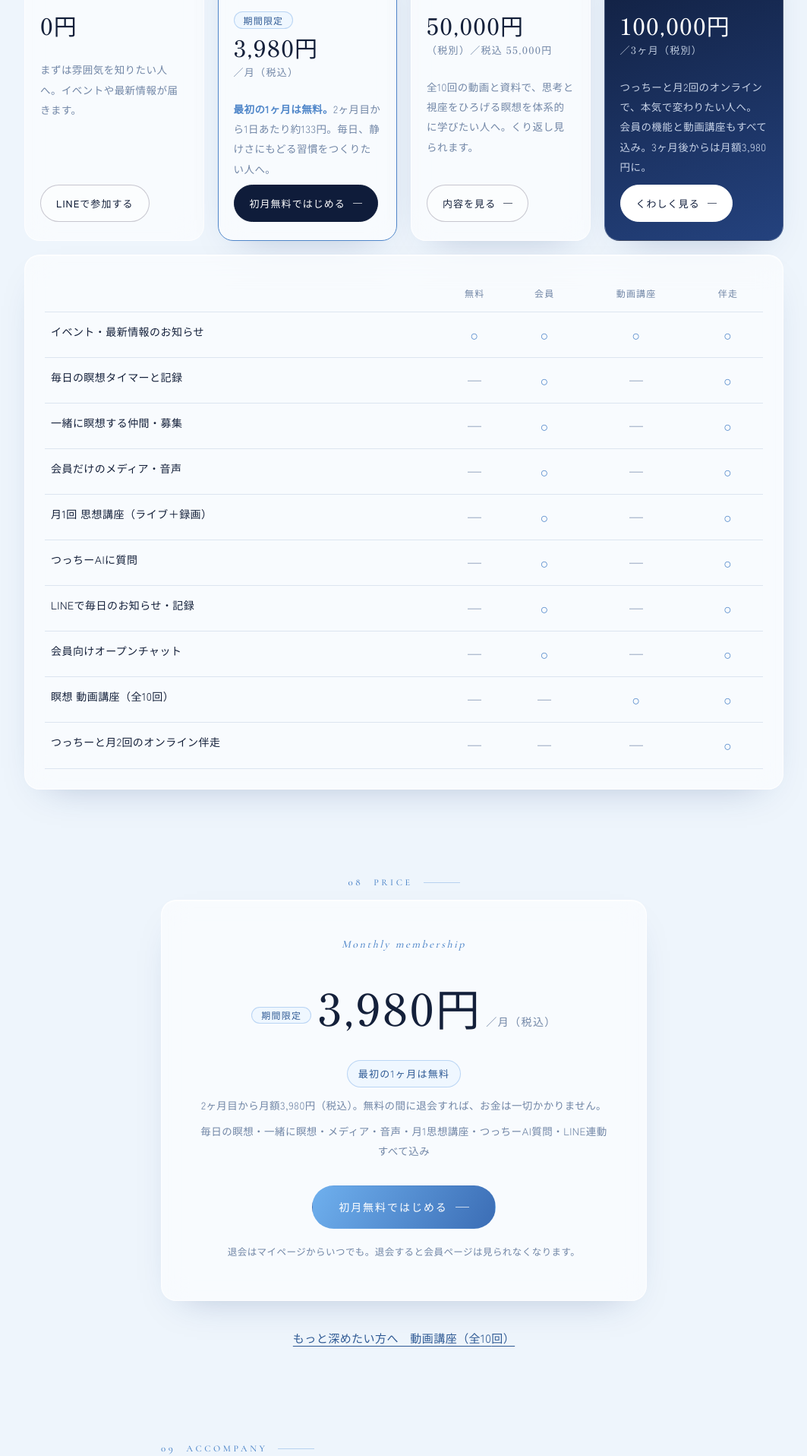
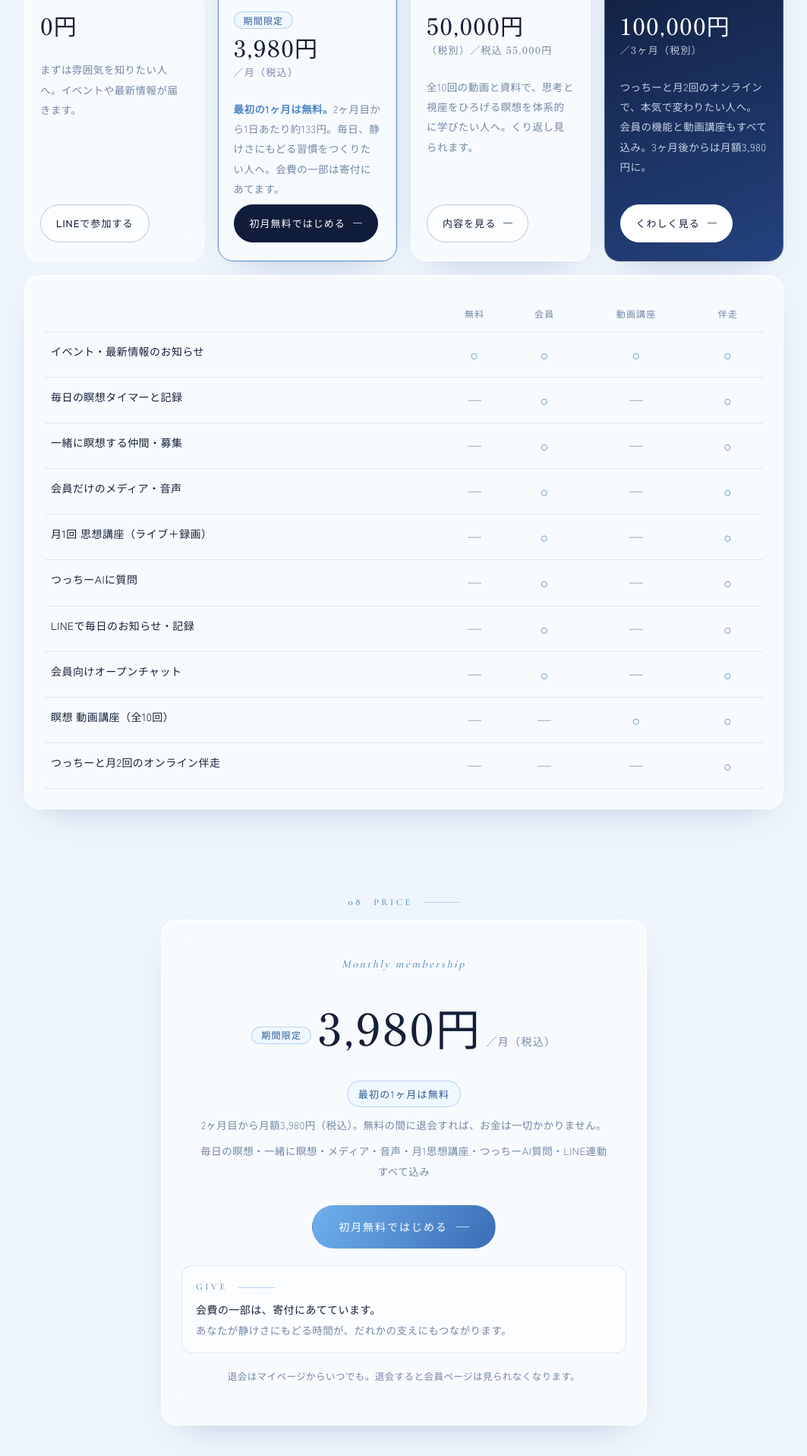
Before and after one commit to wclosetk8114-collab/meisou-community, a Next.js app: page / in a window 1280 px wide. Shown: the part 4740-6656 px from the top of the page at 76% size, without its empty margins (108-1171 px from the left). Built offline with nearby package versions, Linux system fonts and the light colour scheme.

Commit message:
会費の一部を寄付にあてることをLPに追記

```diff
--- a/app/page.tsx
+++ b/app/page.tsx
@@ -151,7 +151,7 @@ export default function Home() {
                 <p className="en">Member</p>
                 <h3 style={{ margin: "4px 0" }}>KUU会員</h3>
                 <p className="price" style={{ fontSize: 34 }}><span className="tag gold" style={{ fontSize: 12, verticalAlign: "middle", marginRight: 8 }}>期間限定</span>{yen(SITE.monthly)}<small>／月（税込）</small></p>
-                <p className="muted"><b style={{ color: "var(--gold)" }}>最初の1ヶ月は無料。</b>2ヶ月目から1日あたり約{Math.round(SITE.monthly / 30)}円。毎日、静けさにもどる習慣をつくりたい人へ。</p>
+                <p className="muted"><b style={{ color: "var(--gold)" }}>最初の1ヶ月は無料。</b>2ヶ月目から1日あたり約{Math.round(SITE.monthly / 30)}円。毎日、静けさにもどる習慣をつくりたい人へ。会費の一部は寄付にあてます。</p>
                 <a href={joinHref()} className="btn">初月無料ではじめる</a>
               </div>
               <div className="card">
@@ -197,6 +197,10 @@ export default function Home() {
               <p className="muted">毎日の瞑想・一緒に瞑想・メディア・音声・月1思想講座・つっちーAI質問・LINE連動<br />すべて込み</p>
               <div className="spacer" />
               <a href={joinHref()} className="btn gold">初月無料ではじめる</a>
+              <div style={{ marginTop: 22, padding: "16px 18px", borderRadius: 14, background: "rgba(255,255,255,.55)", border: "1px solid var(--line)", textAlign: "left" }}>
+                <p className="label" style={{ marginBottom: 4 }}>Give</p>
+                <p style={{ margin: 0, fontSize: 14 }}>会費の一部は、寄付にあてています。<br /><span className="muted">あなたが静けさにもどる時間が、だれかの支えにもつながります。</span></p>
+              </div>
               <p className="muted" style={{ marginTop: 18, fontSize: 12.5 }}>退会はマイページからいつでも。退会すると会員ページは見られなくなります。</p>
             </div>
             <p style={{ marginTop: 34 }}><Link href="/course">もっと深めたい方へ　動画講座（全{SITE.lessonsCount}回）</Link></p>
```
